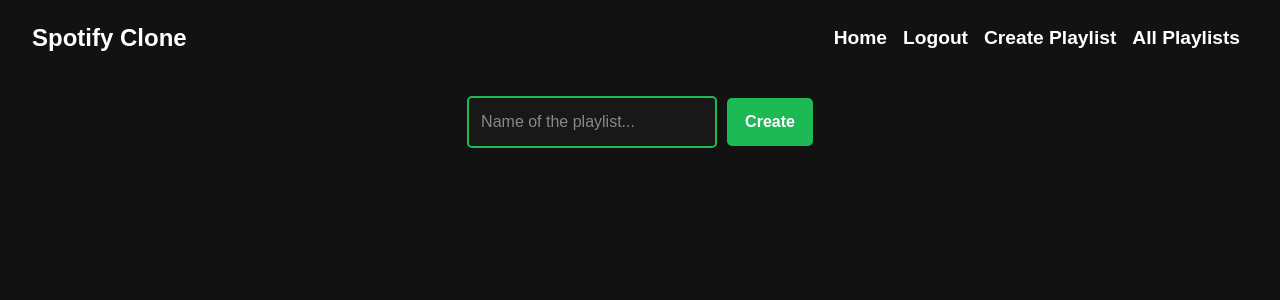
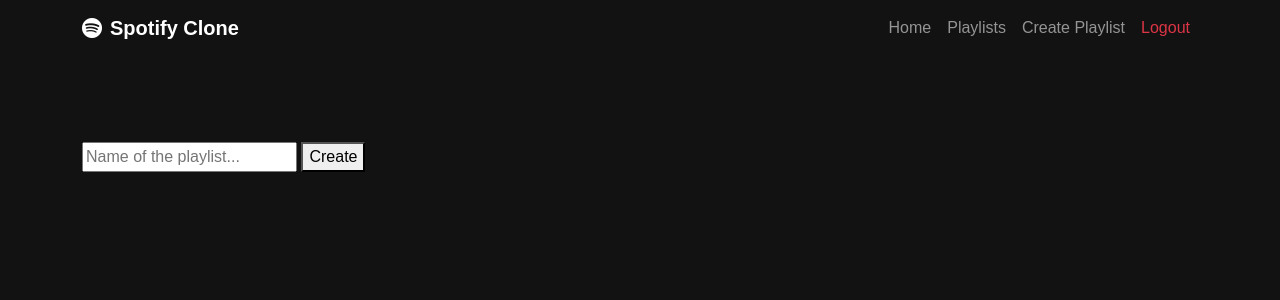
Before and after one commit to Nasim-Khalili/Django-Spotify, a Django app: page /create_playlist/ in a window 1280 px wide. Shown: the top 300 px of the page. Run offline with Django 5.2, Linux system fonts and the light colour scheme; the visitor is signed in with stand-in values (Sample User, id 1).

Commit message:
convert html to bootstrap

```diff
--- a/main/templates/main/base.html
+++ b/main/templates/main/base.html
@@ -1,353 +1,103 @@
-
 <!DOCTYPE html>
 <html lang="en">
 <head>
     <meta charset="UTF-8">
     <meta name="viewport" content="width=device-width, initial-scale=1.0">
     {% block heading %}
-
     {% endblock %}
-    <link href="https://cdn.jsdelivr.net/npm/bootstrap@5.3.3/dist/css/bootstrap.min.css" rel="stylesheet" integrity="sha384-QWTKZyjpPEjISv5WaRU9OFeRpok6YctnYmDr5pNlyT2bRjXh0JMhjY6hW+ALEwIH" crossorigin="anonymous">
+    <link href="https://cdn.jsdelivr.net/npm/bootstrap@5.3.3/dist/css/bootstrap.min.css" rel="stylesheet">
+    <link href="https://cdn.jsdelivr.net/npm/bootstrap-icons@1.11.1/font/bootstrap-icons.css" rel="stylesheet">
     <style>
-        .navbar {
-            background-color: #121212 !important;
-            padding: 15px 20px;
-        }
-
-        .navbar-brand {
-            font-size: 1.5rem;
-        }
-
-        .navbar-nav .nav-link {
-            font-size: 1.2rem;
-            transition: color 0.3s ease-in-out;
-        }
-
-        .navbar-nav .nav-link:hover,
-        .navbar-nav .nav-link.active {
-            color: #1DB954 !important;
-        }
-
-        .navbar-toggler {
-            border-color: white;
-        }
-
-        .navbar-toggler-icon {
-            filter: invert(1);
-        }
-
         body {
             background-color: #121212;
             color: #FFFFFF;
             font-family: 'Montserrat', sans-serif;
-            margin: 0;
-            padding: 0;
+            padding-top: 70px;
         }
 
-        .song-list {
-            display: flex;
-            flex-direction: column;
-            gap: 20px;
-            padding: 20px;
-            max-width: 800px;
-            margin: auto;
+        .bg-dark-custom {
+            background-color: #121212 !important;
         }
 
-        .song-list h3 {
-            font-size: 1.5rem;
-            font-weight: bold;
-            color: #fff;
-            margin-bottom: 5px;
+        .bg-secondary-custom {
+            background-color: #181818 !important;
         }
 
-        .song-list img {
-            width: 100%;
-            max-width: 300px;
-            border-radius: 10px;
-            box-shadow: 0 4px 8px rgba(0, 0, 0, 0.3);
+        .btn-spotify {
+            background-color: #1DB954;
+            color: white;
+            border: none;
         }
 
-        .play-button {
-            background-color: #1DB954;
+        .btn-spotify:hover {
+            background-color: #1ed760;
             color: white;
-            font-size: 1rem;
-            padding: 8px 16px;
-            border: none;
-            border-radius: 5px;
-            cursor: pointer;
-            transition: background 0.3s ease-in-out;
         }
 
-        .play-button:hover {
-            background-color: #1ed760;
+        .text-spotify {
+            color: #1DB954;
         }
 
-        form {
-            display: flex;
-            flex-wrap: wrap;
-            gap: 10px;
-            align-items: center;
-            margin-top: 10px;
+        .form-control-dark {
+            background-color: #181818;
+            border-color: #333;
+            color: white;
         }
 
-        select {
-            padding: 10px;
-            border-radius: 5px;
-            border: none;
-            background-color: #181818;
+        .form-control-dark:focus {
+            background-color: #222;
+            border-color: #1DB954;
             color: white;
-            font-size: 1rem;
+            box-shadow: 0 0 0 0.25rem rgba(29, 185, 84, 0.25);
         }
 
-        select option {
-            background-color: #333;
+        .card-dark {
+            background-color: #181818;
+            border-color: #333;
+            transition: transform 0.2s;
         }
 
-        button {
-            background-color: #1DB954;
-            color: white;
-            font-weight: bold;
-            padding: 8px 16px;
-            border: none;
-            border-radius: 5px;
-            cursor: pointer;
-            transition: background 0.3s ease-in-out;
-        }
-
-        button:hover {
-            background-color: #1ed760;
-        }
-
-        @media (max-width: 600px) {
-            .song-list {
-                padding: 10px;
-            }
-
-            form {
-                flex-direction: column;
-                align-items: stretch;
-            }
-
-            select, button {
-                width: 100%;
-            }
-        }
-
-        .playlist-title {
-            font-size: 2rem;
-            font-weight: bold;
-            margin-bottom: 20px;
-            text-align: center;
-        }
-
-        .playlist-list {
-            list-style: none;
-            padding: 0;
-            max-width: 600px;
-            margin: auto;
-        }
-
-        .playlist-item {
-            background-color: #181818;
-            padding: 15px;
-            border-radius: 8px;
-            margin-bottom: 10px;
-            transition: background 0.3s ease-in-out;
-        }
-
-        .playlist-item:hover {
+        .card-dark:hover {
+            transform: translateY(-5px);
             background-color: #222;
         }
 
-        .playlist-link {
-            font-size: 1.2rem;
-            color: white;
-            text-decoration: none;
-            display: block;
-        }
-
-        .playlist-link:hover {
-            color: #1DB954;
-        }
-
-        .playlist-title {
-            font-size: 2rem;
-            font-weight: bold;
-            text-align: center;
-            margin-bottom: 20px;
-        }
-
-        .shuffle-form {
-            text-align: center;
-            margin-bottom: 20px;
-            display: flex;
-            justify-content: center;
-            align-items: center;
-        }
-
-        .shuffle-button {
-            background-color: #1DB954;
-            color: white;
-            font-size: 1rem;
-            padding: 10px 16px;
-            border: none;
-            border-radius: 5px;
-            cursor: pointer;
-            transition: background 0.3s ease-in-out;
-        }
-
-        .shuffle-button:hover {
-            background-color: #1ed760;
-        }
-
-        .songs-title {
-            font-size: 1.5rem;
-            font-weight: bold;
-            margin-bottom: 10px;
-            text-align: center;
-        }
-
-        .songs-list {
-            list-style: none;
-            padding: 0;
-            max-width: 600px;
-            margin: auto;
-        }
-
-        .song-item {
-            display: flex;
-            justify-content: space-between;
-            align-items: center;
-            background-color: #181818;
-            padding: 15px;
-            border-radius: 8px;
-            margin-bottom: 10px;
-            transition: background 0.3s ease-in-out;
-        }
-
-        .song-item:hover {
-            background-color: #222;
-        }
-
-        .now-playing {
-            font-size: 1.2rem;
-            font-weight: bold;
-            text-align: center;
-            margin-top: 20px;
-        }
-
-        .no-song {
-            text-align: center;
-            font-size: 1rem;
-            color: #ccc;
-        }
-
-        .create-playlist-form {
-            display: flex;
-            justify-content: center;
-            align-items: center;
-            gap: 10px;
-            margin-top: 20px;
-        }
-
-        .create-playlist-form input {
-            width: 250px;
-            padding: 12px;
-            border: 2px solid #1DB954;
-            border-radius: 5px;
-            background-color: #181818;
-            color: white;
-            font-size: 1rem;
-        }
-
-        .create-playlist-form input::placeholder {
-            color: #888;
-        }
-
-        .create-playlist-form button {
-            padding: 12px 18px;
-            font-size: 1rem;
-            border-radius: 5px;
-            background-color: #1DB954;
-            color: white;
-            font-weight: bold;
-            cursor: pointer;
-            transition: background 0.3s;
-        }
-
-        .create-playlist-form button:hover {
-            background-color: #1ed760;
-        }
-
-
-
-        .authentication-form {
-            display: grid;
-            place-items: center;
-            gap: 10px;
-            margin-top: 20px;
-        }
-
-        .authentication-form input {
-            width: 20rem;
-            padding: 12px;
-            border: 2px solid #1DB954;
-            border-radius: 5px;
-            background-color: #181818;
-            color: white;
-            font-size: 1rem;
-        }
-
-        .authentication-form input::placeholder {
-            color: #888;
-        }
-
-        .authentication-form button {
-            padding: 12px 18px;
-            font-size: 1rem;
-            border-radius: 5px;
-            background-color: #1DB954;
-            color: white;
-            font-weight: bold;
-            cursor: pointer;
-            transition: background 0.3s;
-            width: 20rem;
-        }
-
-        .authentication-form button:hover {
-            background-color: #1ed760;
+        .hidden-player {
+            position: absolute;
+            left: -9999px;
         }
     </style>
 </head>
 <body>
-    <nav class="navbar navbar-expand-lg" style="background-color: #121212;">
-        <div class="container-fluid">
-            <a class="navbar-brand text-white fw-bold" href="{% url 'index' %}">Spotify Clone</a>
-            <button class="navbar-toggler text-white" type="button" data-bs-toggle="collapse" data-bs-target="#navbarNav"
-                aria-controls="navbarNav" aria-expanded="false" aria-label="Toggle navigation">
+    <nav class="navbar navbar-expand-lg navbar-dark bg-dark-custom fixed-top">
+        <div class="container">
+            <a class="navbar-brand fw-bold" href="{% url 'index' %}">
+                <i class="bi bi-spotify me-2"></i>Spotify Clone
+            </a>
+            <button class="navbar-toggler" type="button" data-bs-toggle="collapse" data-bs-target="#navbarNav">
                 <span class="navbar-toggler-icon"></span>
             </button>
             <div class="collapse navbar-collapse" id="navbarNav">
                 <ul class="navbar-nav ms-auto">
                     <li class="nav-item">
-                        <a class="nav-link text-white fw-bold" href="{% url 'index' %}">Home</a>
+                        <a class="nav-link" href="{% url 'index' %}">Home</a>
                     </li>
                     {% if user.is_authenticated %}
                     <li class="nav-item">
-                        <a class="nav-link text-white fw-bold" href="{% url 'logout_user' %}">Logout</a>
+                        <a class="nav-link" href="{% url 'all_playlists' %}">Playlists</a>
                     </li>
                     <li class="nav-item">
-                        <a class="nav-link text-white fw-bold" href="{% url 'create_playlist' %}">Create Playlist</a>
+                        <a class="nav-link" href="{% url 'create_playlist' %}">Create Playlist</a>
                     </li>
                     <li class="nav-item">
-                        <a class="nav-link text-white fw-bold" href="{% url 'all_playlists' %}">All Playlists</a>
+                        <a class="nav-link text-danger" href="{% url 'logout_user' %}">Logout</a>
                     </li>
                     {% else %}
                     <li class="nav-item">
-                        <a class="nav-link text-white fw-bold" href="{% url 'login_user' %}">Login</a>
+                        <a class="nav-link" href="{% url 'login_user' %}">Login</a>
                     </li>
                     <li class="nav-item">
-                        <a class="nav-link text-white fw-bold" href="{% url 'register_user' %}">Register</a>
+                        <a class="nav-link" href="{% url 'register_user' %}">Register</a>
                     </li>
                     {% endif %}
                 </ul>
@@ -355,8 +105,11 @@
         </div>
     </nav>
 
-    {% block body %}
+    <main class="container my-5 py-4">
+        {% block body %}
+        {% endblock %}
+    </main>
 
-    {% endblock %}
+    <script src="https://cdn.jsdelivr.net/npm/bootstrap@5.3.3/dist/js/bootstrap.bundle.min.js"></script>
 </body>
 </html>
```
